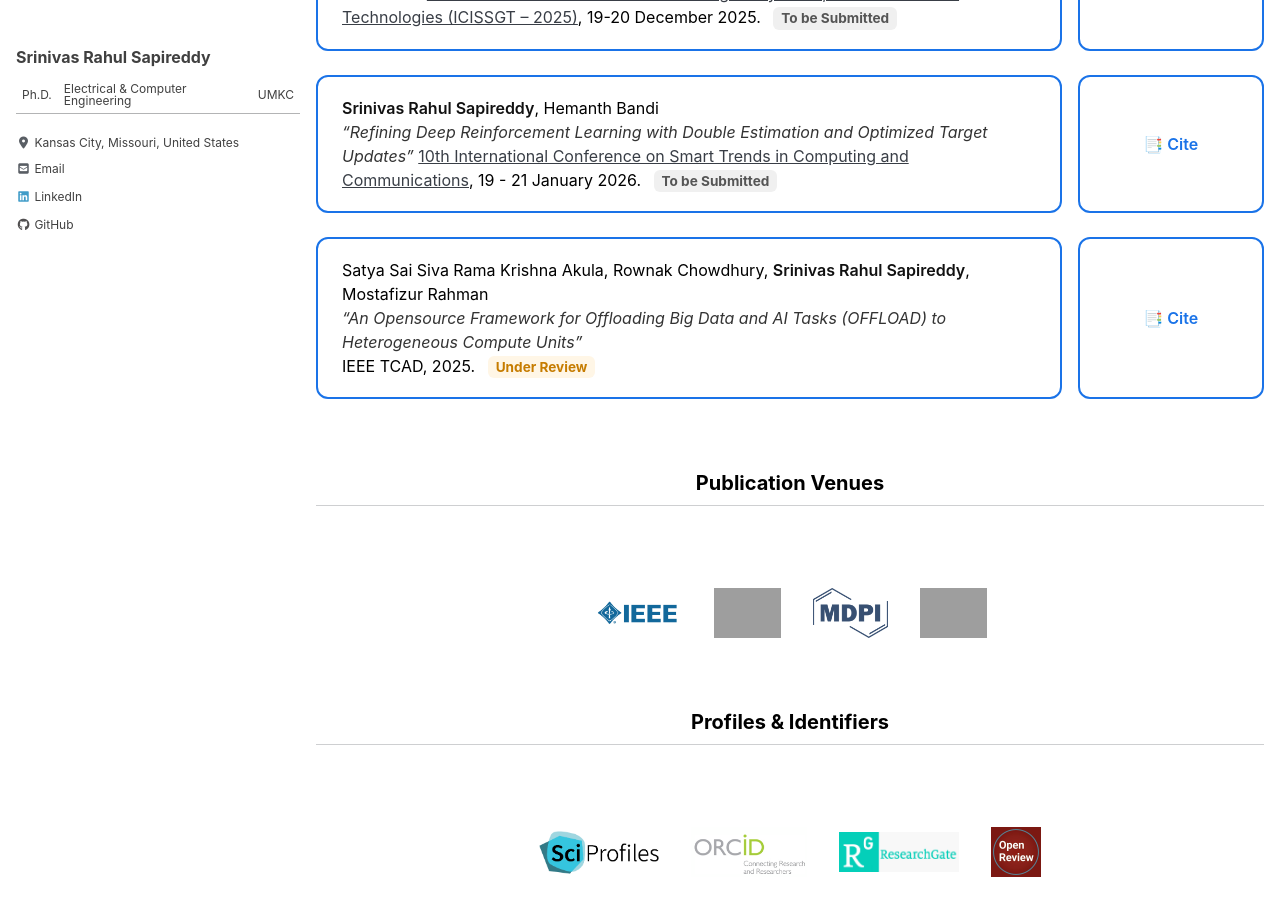
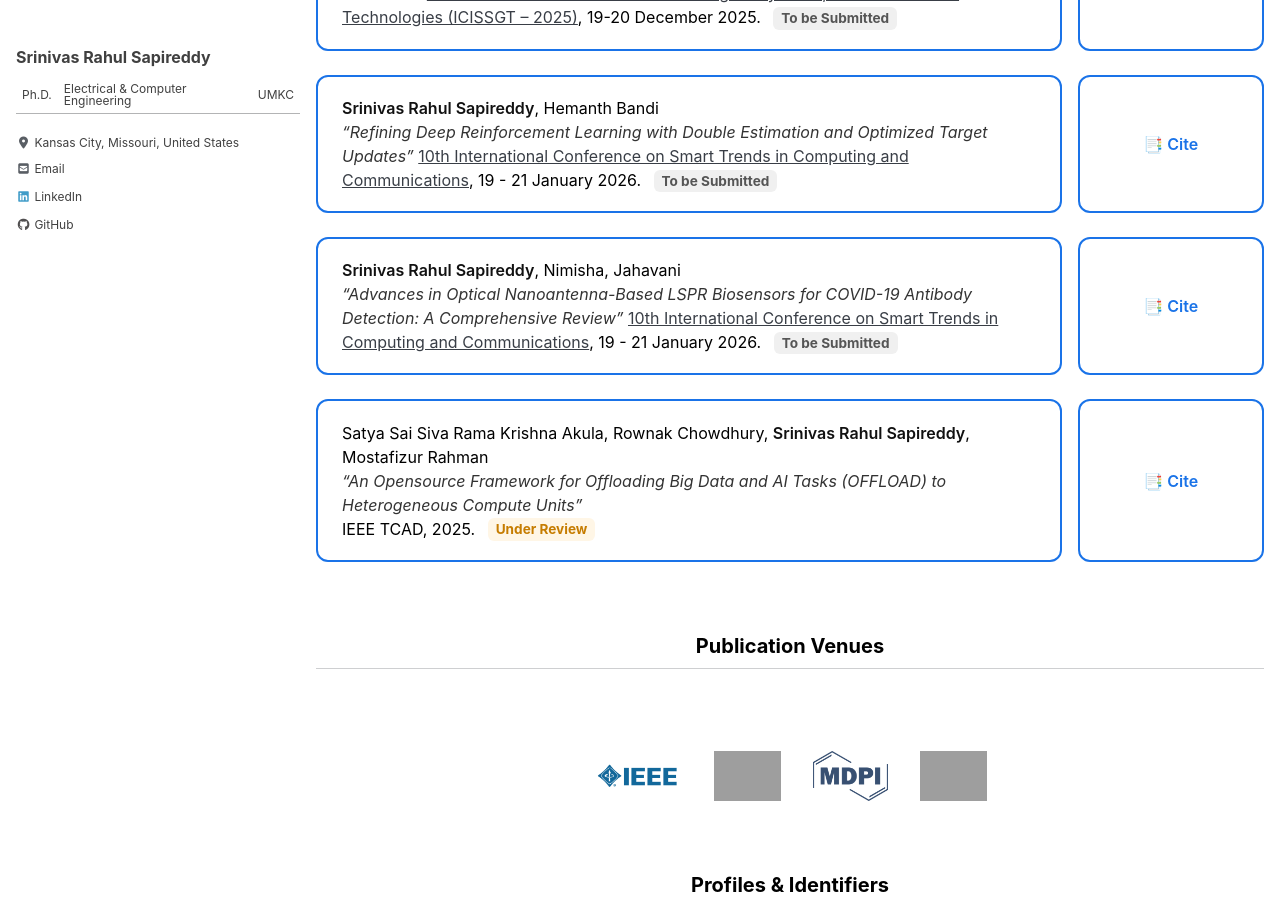
Before and after one commit to srsapireddy/srsapireddy.github.io, a Jekyll site: the page built from _pages/publications.md, in a window 1280 px wide and 900 px high, scrolled down 2431 px. Built offline with Jekyll 4.4.1, drawn with Linux system fonts in a browser that asks for light colours; cached includes are drawn as plain includes; nearby versions of some CDN libraries; grey boxes are pictures that could not be loaded.

Commit message:
Update publications.md

```diff
--- a/_pages/publications.md
+++ b/_pages/publications.md
@@ -345,6 +345,17 @@
         <textarea id="cite2" class="hidden-citation">To be Submitted</textarea>
       </div>
     </div>
+    <div class="pub-entry">
+      <div class="pub-card">
+      <strong>Srinivas Rahul Sapireddy</strong>, Nimisha, Jahavani<br>
+      <em>“Advances in Optical Nanoantenna-Based LSPR Biosensors for COVID-19 Antibody Detection: A Comprehensive Review”</em>
+      <a href="https://www.smartcomconference.com/" target="_blank">10th International Conference on Smart Trends in Computing and Communications</a>, 19 - 21 January 2026. <span class="status pending">To be Submitted</span>
+    </div>
+      <div class="cite-box" onclick="copyCitation('cite2')">
+        📑 Cite
+        <textarea id="cite2" class="hidden-citation">To be Submitted</textarea>
+      </div>
+    </div>
      <div class="pub-entry">
     <div class="pub-card">
       Satya Sai Siva Rama Krishna Akula, Rownak Chowdhury, <strong>Srinivas Rahul Sapireddy</strong>, Mostafizur Rahman<br>
```
